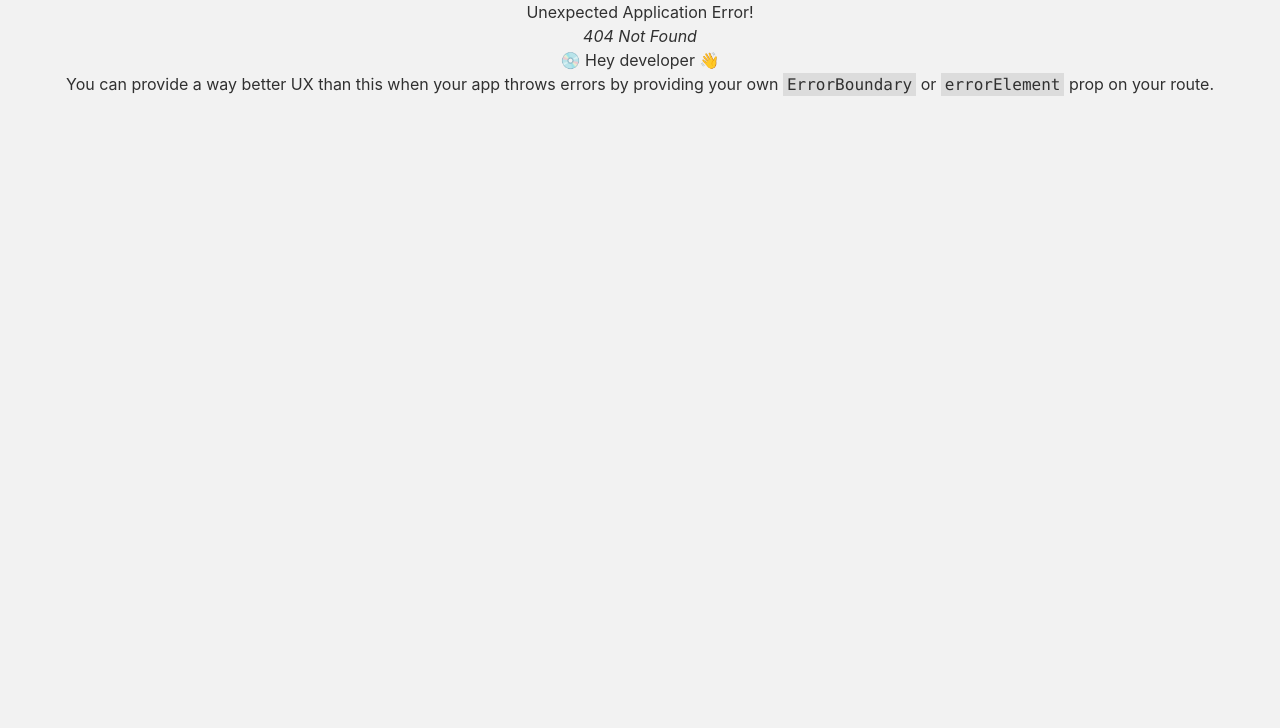
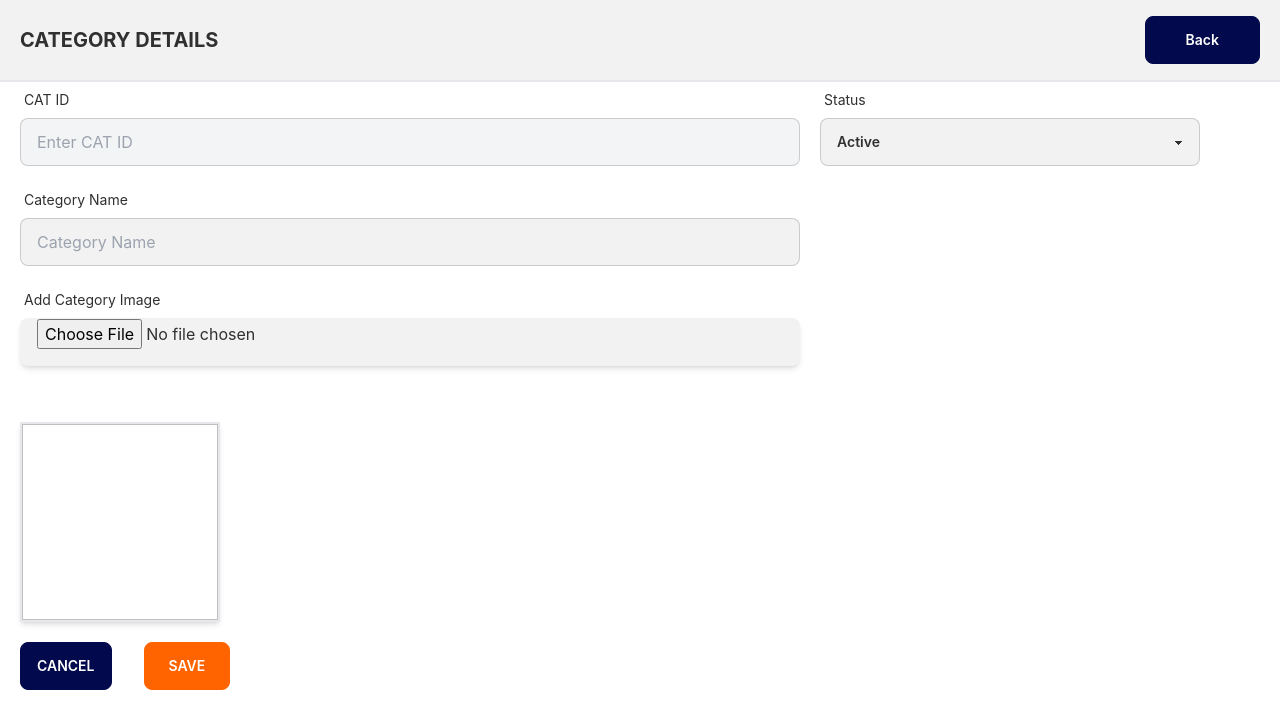
Before and after one commit to md-najmul-haque/medical-store-software, a React (Create React App) app: page /addCategory in a window 1280 px wide. Before the commit this address had no page. Shown: the top 728 px of the page. Built offline with nearby package versions, Linux system fonts and the light colour scheme; what tw-elements would draw is missing.

Commit message:
back button adeed in category details page

```diff
--- a/src/App.js
+++ b/src/App.js
@@ -1,7 +1,7 @@
 import logo from './logo.svg';
 import './App.css';
 import ItemForm from './components/ItemForm';
-import CategoryDetails from './components/CategoryDetails';
+import AddCategory from './components/AddCategory';
 import CreateSalesBill from './components/CreateSalesBill';
 import AddNewPayment from './components/AddNewPayment';
 import Dashboard from './components/Dashboard';
@@ -21,6 +21,10 @@ function App() {
       path: "/register",
       element: <Registration />
     },
+    {
+      path: "/addCategory",
+      element: <AddCategory />
+    },
   ]);
 
   return (
--- a/src/components/CategoryDetails.js
+++ b/src/components/AddCategory.js
@@ -1,14 +1,19 @@
 import React from 'react';
 import { useForm } from 'react-hook-form';
+import { Link } from 'react-router-dom';
 
-const CategoryDetails = () => {
+const AddCategory = () => {
 
     const { register, formState: { errors }, handleSubmit, reset } = useForm();
     const onSubmit = data => console.log(data)
 
     return (
-        <div>
-            <h1 className='uppercase text-left text-xl font-bold bg-gray-100 py-5 ml-5 border-b-2'>Category Details</h1>
+        <div className='bg-white h-screen'>
+            <div className='bg-base-100 py-4 px-5 border-b-2 flex items-center justify-between'>
+                <h1 className='uppercase text-left text-xl font-bold'>Category Details</h1>
+                <Link to='/' className="btn btn-primary text-white normal-case px-10 ml-5" >Back</Link>
+            </div>
+
             <form onSubmit={handleSubmit(onSubmit)}>
                 <div className=''>
                     <div className='grid grid-cols-3 gap-x-5 pl-5 pr-20'>
@@ -90,8 +95,8 @@ const CategoryDetails = () => {
                     </div>
 
                     <div className='flex ml-5 mt-5'>
-                        <button className='btn btn-accent'>Cancel</button>
-                        <input type="submit" className="btn btn-success text-white ml-10" value='Save' />
+                        <button className='btn btn-primary text-white'>Cancel</button>
+                        <input type="submit" className="btn btn-secondary px-6 text-white ml-8" value='Save' />
                     </div>
                 </div>
             </form>
@@ -99,4 +104,4 @@ const CategoryDetails = () => {
     );
 };
 
-export default CategoryDetails;
+export default AddCategory;
--- a/src/components/CategoryList.js
+++ b/src/components/CategoryList.js
@@ -11,7 +11,7 @@ const CategoryList = () => {
         <div className='bg-white h-screen'>
             <div className='bg-base-100 py-3 px-5 border-b-2 flex items-center'>
                 <h1 className='uppercase text-xl font-bold text-left'>Category List</h1>
-                <Link to='' className="btn btn-primary text-white normal-case btn-sm ml-5" ><span className="mr-1"><IoIosCreate /></span> Create Category</Link>
+                <Link to='/addCategory' className="btn btn-primary text-white normal-case btn-sm ml-5" ><span className="mr-1"><IoIosCreate /></span> Create Category</Link>
             </div>
 
             <div className='py-3 px-5 mt-10 border-b-2 flex justify-between items-center'>
@@ -72,8 +72,8 @@ const CategoryList = () => {
                                                 <tr class="even:bg-gray-100 border-b">
                                                     <td class="px-6 py-4 whitespace-nowrap text-sm font-medium text-gray-900">{index + 1}</td>
                                                     <td class="px-6 py-4 whitespace-nowrap text-sm font-medium text-gray-900">{category._id}</td>
-                                                    <td class="text-sm text-gray-900 font-light px-6 py-4 whitespace-nowrap">
-                                                        {category.image}
+                                                    <td class="text-sm text-gray-900 font-light w-28 px-6 py-4 whitespace-nowrap">
+                                                        <img src={category.image} alt="" />
                                                     </td>
                                                     <td class="text-sm text-gray-900 font-light px-6 py-4 whitespace-nowrap">
                                                         {category.categoryName}
@@ -84,7 +84,7 @@ const CategoryList = () => {
                                                     <td class="text-sm text-gray-900 font-light px-6 py-4 whitespace-nowrap">
                                                         {category.status}
                                                     </td>
-                                                    <td class="text-sm text-gray-900 font-light px-6 py-4 whitespace-nowrap flex items-center justify-center">
+                                                    <td class="text-sm text-gray-900 font-light mt-2 px-6 py-4 whitespace-nowrap flex items-center justify-center">
                                                         <button className="btn btn-sm btn-info"> <IoIosCreate /> Edit</button>
                                                         <button className="btn btn-sm btn-error ml-2">Delete</button>
                                                     </td>
```
